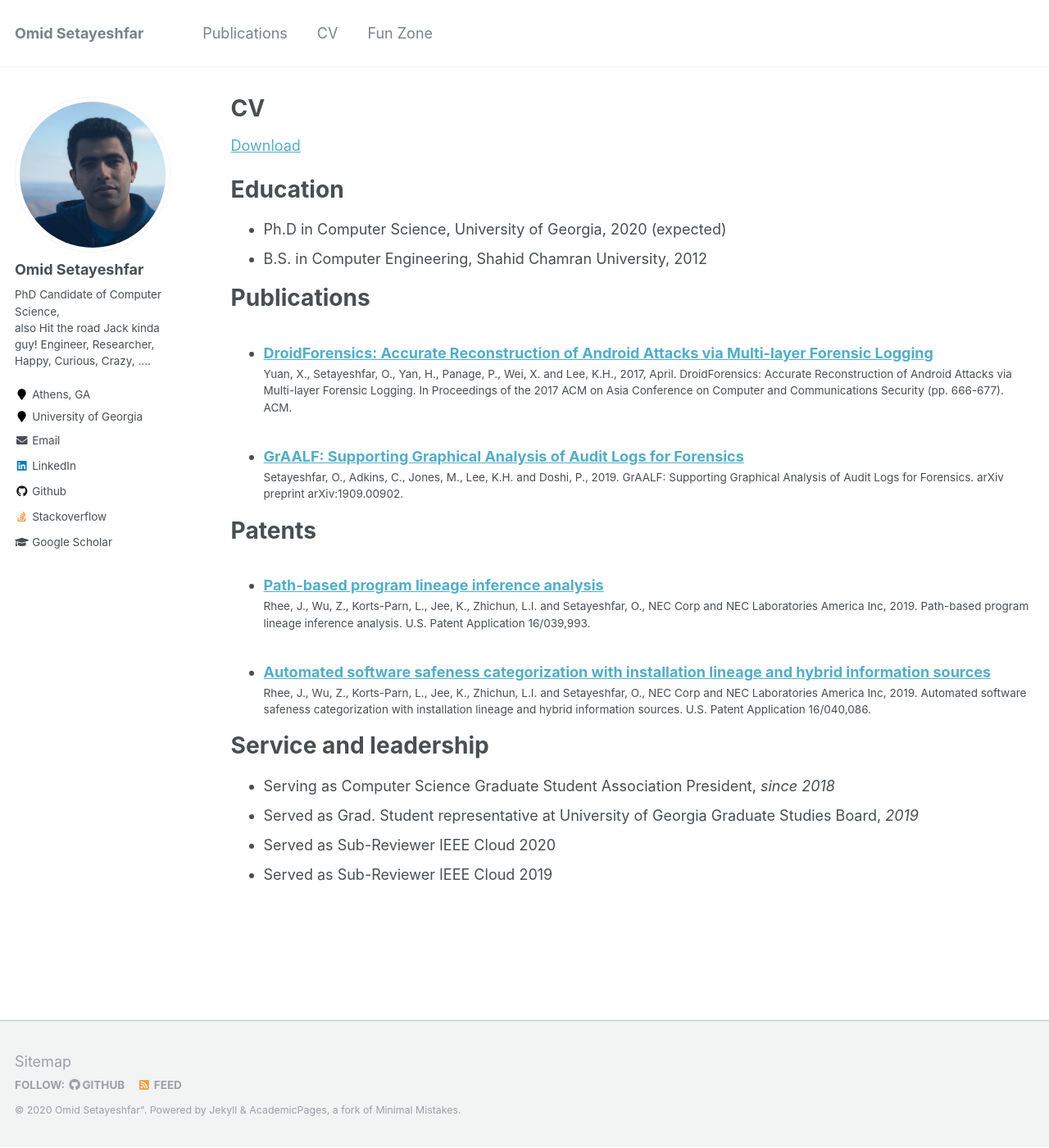
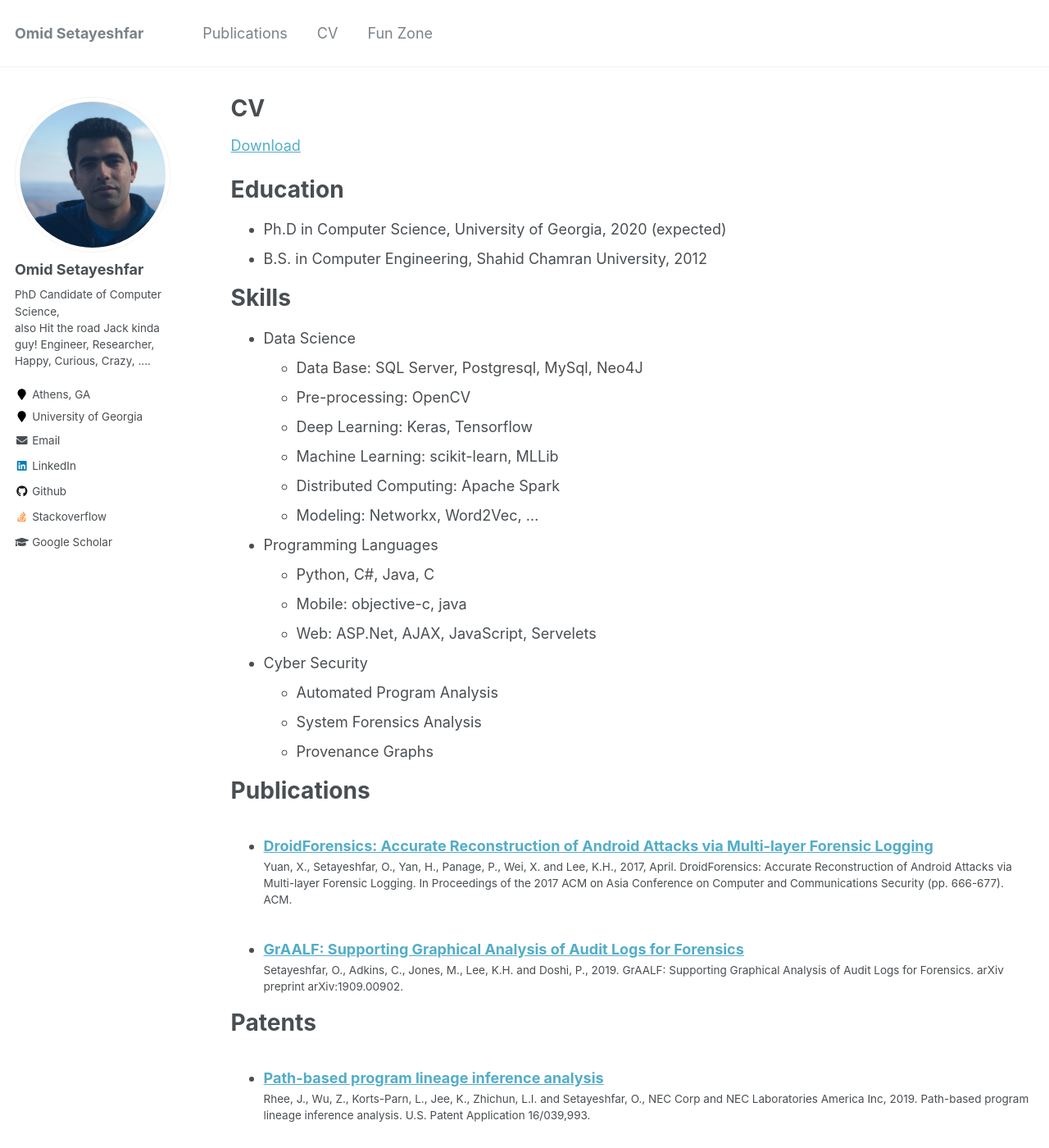
Before and after one commit to omid-s/omid-s.github.io, a Jekyll site: the page built from _pages/cv.md, in a window 1280 px wide and 1400 px high. Shown: the whole window at 82% size. Built offline with Jekyll 4.4.1, drawn with Linux system fonts in a browser that asks for light colours; some of the changed text lies outside the part shown.

Commit message:
adds some skils

```diff
--- a/_pages/cv.md
+++ b/_pages/cv.md
@@ -17,6 +17,24 @@ Education
 * Ph.D in Computer Science, University of Georgia, 2020 (expected)
 * B.S. in Computer Engineering, Shahid Chamran University, 2012
 
+
+Skills
+======
+* Data Science
+  * Data Base: SQL Server, Postgresql, MySql, Neo4J
+  * Pre-processing: OpenCV
+  * Deep Learning: Keras, Tensorflow
+  * Machine Learning: scikit-learn, MLLib
+  * Distributed Computing: Apache Spark
+  * Modeling: Networkx, Word2Vec, ...
+* Programming Languages
+  * Python, C#, Java, C
+  * Mobile: objective-c, java
+  * Web: ASP.Net, AJAX, JavaScript, Servelets
+* Cyber Security
+  * Automated Program Analysis
+  * System Forensics Analysis
+  * Provenance Graphs
   {%comment%}
 
 Work experience
```
Also changed, not shown: other parts of _pages/cv.md (+1 -1 lines).
